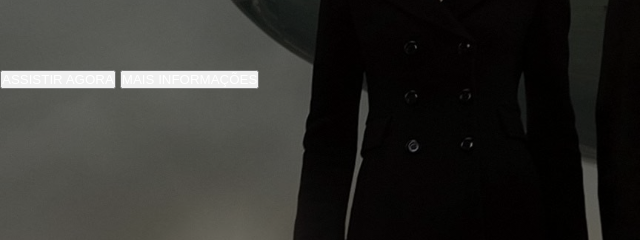
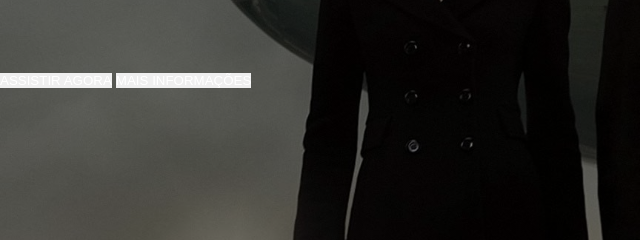
Before and after one commit to Marques-Rubenildo/Recriando_Netflix, a plain HTML site: page index.html in a window 1280 px wide. Shown: the part 441-681 px from the top of the page, 0-640 px from the left. Drawn offline with Linux system fonts and the light colour scheme.

Commit message:
estilizando botao

```diff
--- a/style/main.css
+++ b/style/main.css
@@ -64,3 +64,9 @@ header nav a:hover{
 .titulo{
     font-size: 40px;
 }
+
+.botao{
+    background-color: rgba(0, 0, 0, 0, .50);
+    border: none;
+    color: white;
+}
```
